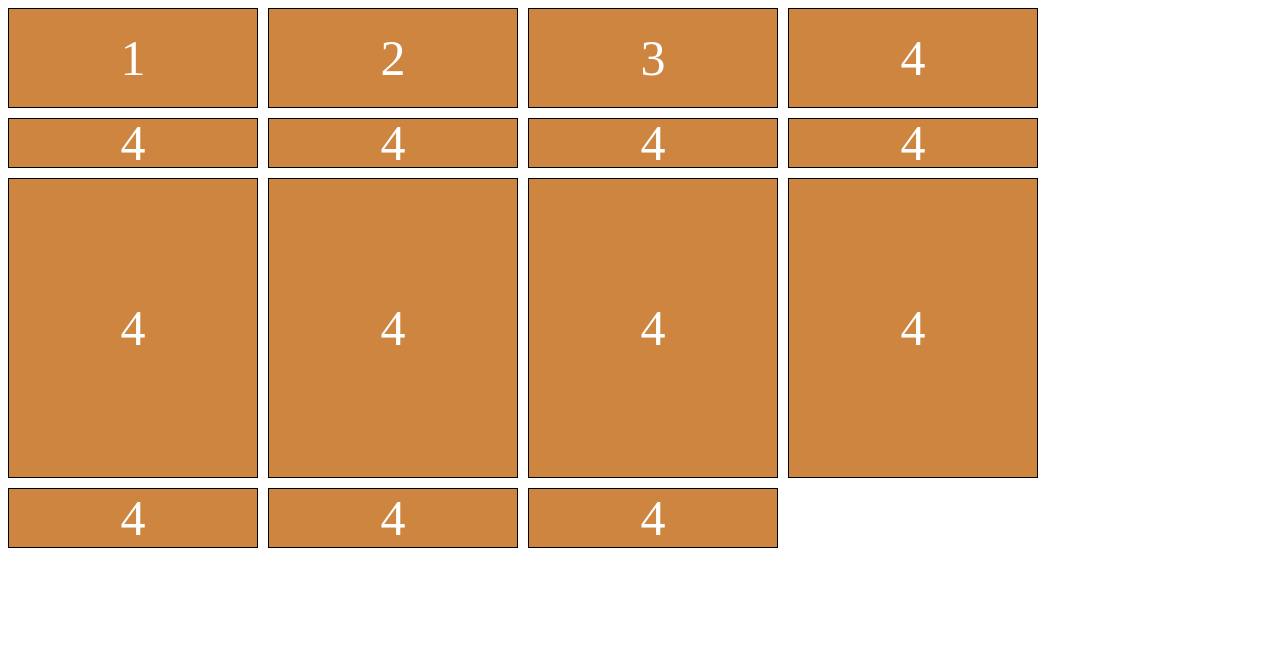
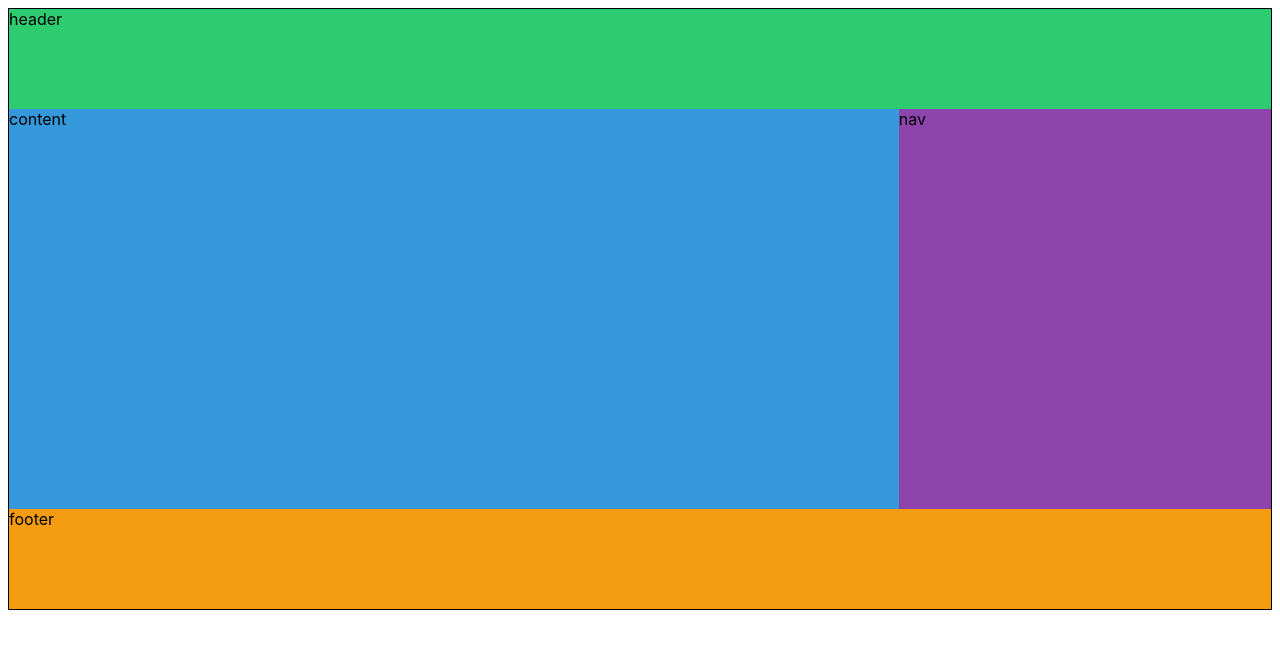
Before and after one commit to Jay1Koding/scss-masterclass, a plain HTML site: page index.html in a window 1280 px wide. Drawn offline with Linux system fonts and the light colour scheme.

Commit message:
Grid Template Areas

```diff
--- a/index.html
+++ b/index.html
@@ -9,21 +9,10 @@
   </head>
   <body>
     <div class="father">
-      <div class="child">1</div>
-      <div class="child">2</div>
-      <div class="child">3</div>
-      <div class="child">4</div>
-      <div class="child">4</div>
-      <div class="child">4</div>
-      <div class="child">4</div>
-      <div class="child">4</div>
-      <div class="child">4</div>
-      <div class="child">4</div>
-      <div class="child">4</div>
-      <div class="child">4</div>
-      <div class="child">4</div>
-      <div class="child">4</div>
-      <div class="child">4</div>
+      <div class="header">header</div>
+      <div class="content">content</div>
+      <div class="nav">nav</div>
+      <div class="footer">footer</div>
     </div>
   </body>
 </html>
--- a/style.css
+++ b/style.css
@@ -1,19 +1,32 @@
+body {
+  font-family: -apple-system, BlinkMacSystemFont, 'Segoe UI', Roboto, Oxygen,
+    Ubuntu, Cantarell, 'Open Sans', 'Helvetica Neue', sans-serif;
+}
+
 .father {
   display: grid;
-  grid-template-columns: 250px 250px 250px 250px;
-  grid-template-rows: 100px 50px 300px;
-  /* column-gap: 10px;
-  row-gap: 10px; */
-  gap: 10px;
+  grid-template-columns: auto 200px;
+  grid-template-rows: 100px repeat(2, 200px) 100px;
+  grid-template-areas:
+    'header header header header'
+    'content content content nav'
+    'content content content nav'
+    'footer footer footer footer';
+  border: 1px solid black;
 }
-.child {
-  flex-basis: 30%;
-  border: 1px solid black;
-  background: peru;
-  color: white;
-  font-size: 50px;
-  display: flex;
-  justify-content: center;
-  align-items: center;
-  align-content: flex-end;
+.header {
+  background-color: #2ecc71;
+  grid-area: header;
 }
+.content {
+  background-color: #3498db;
+  grid-area: content;
+}
+.nav {
+  background-color: #8e44ad;
+  grid-area: nav;
+}
+.footer {
+  background-color: #f39c12;
+  grid-area: footer;
+}
```
Also changed, not shown: readme.md.
